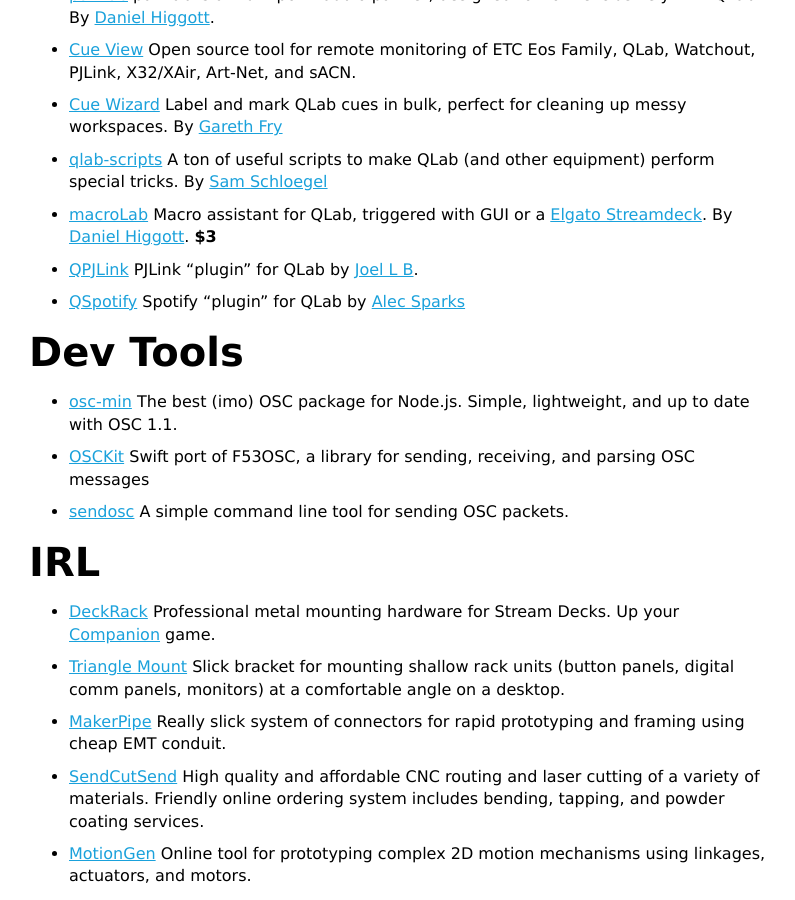
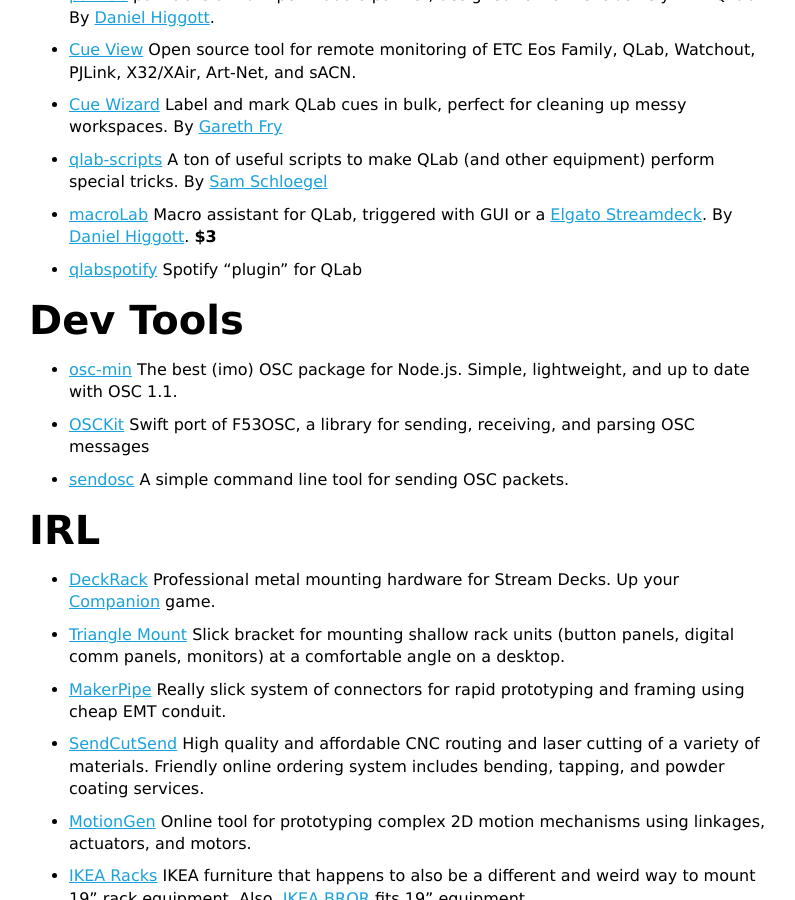
Before and after one commit to stagehacks/stagehacksdotcom, a Jekyll site: the page built from index.md, in a window 1280 px wide and 900 px high, scrolled down 4118 px. Shown: the whole window, without its empty margins (241-1036 px from the left). Built offline with Jekyll 4.4.1, drawn with Linux system fonts in a browser that asks for light colours; our own code applies the rules of GitHub Pages for plain Markdown files.

Commit message:
Update index.md
change recommended QLab Spotify control plugin to https://github.com/duk242/qlabspotify

```diff
--- a/index.md
+++ b/index.md
@@ -85,8 +85,7 @@
 - [Cue Wizard](http://www.garethfry.co.uk/cue-wizard) Label and mark QLab cues in bulk, perfect for cleaning up messy workspaces. By [Gareth Fry](http://www.garethfry.co.uk/)
 - [qlab-scripts](https://github.com/samschloegel/qlab-scripts) A ton of useful scripts to make QLab (and other equipment) perform special tricks. By [Sam Schloegel](https://schloegel.nyc/)
 - [macroLab](http://www.danielhiggott.com/macroLab/) Macro assistant for QLab, triggered with GUI or a [Elgato Streamdeck](https://www.elgato.com/en/gaming/stream-deck). By [Daniel Higgott](http://www.danielhiggott.com/). **$3**
-- [QPJLink](https://github.com/Hantoo/QPJLink) PJLink “plugin” for QLab by [Joel L B](https://joellutherbraun.com/).
-- [QSpotify](https://github.com/sparks-alec/QSpotify) Spotify “plugin” for QLab by [Alec Sparks](https://www.alecsparks.com/)
+- [qlabspotify](https://github.com/duk242/qlabspotify) Spotify “plugin” for QLab
 
 # Dev Tools
 - [osc-min](https://www.npmjs.com/package/osc-min) The best (imo) OSC package for Node.js. Simple, lightweight, and up to date with OSC 1.1.
```
